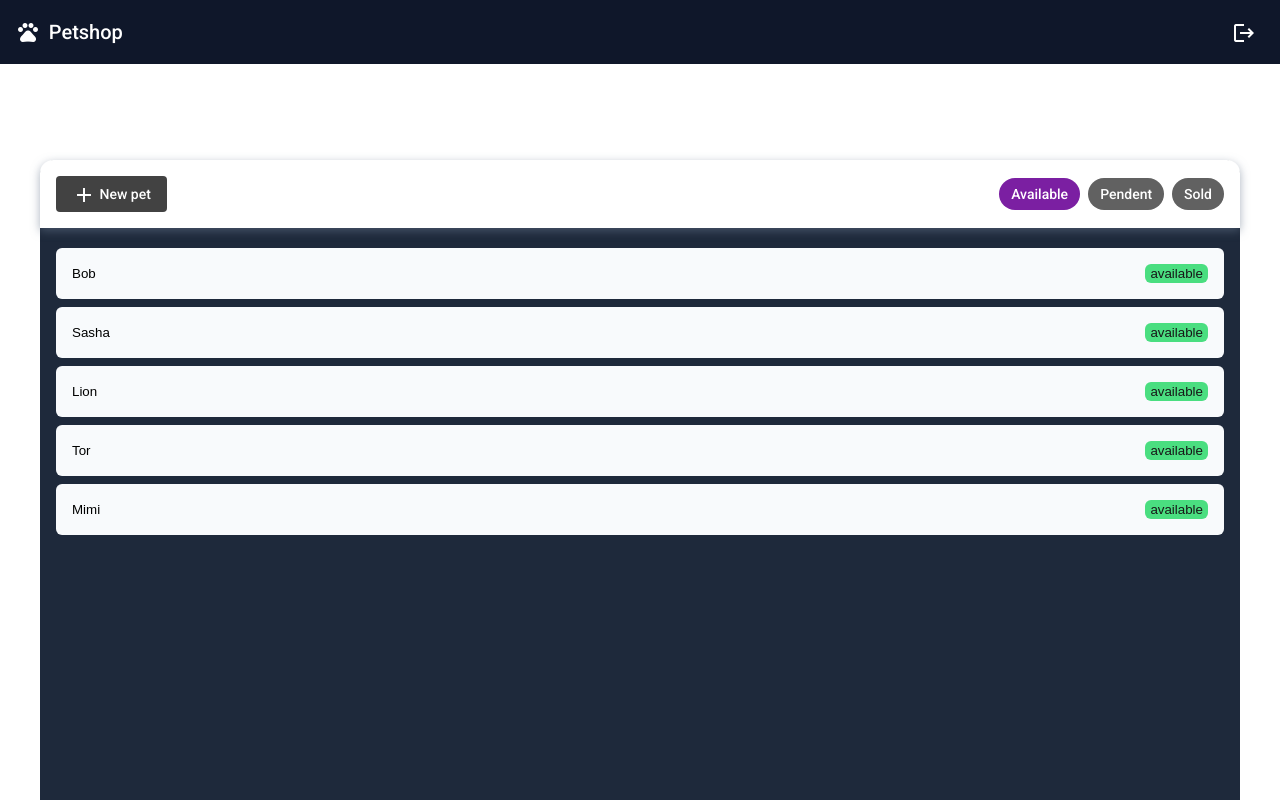
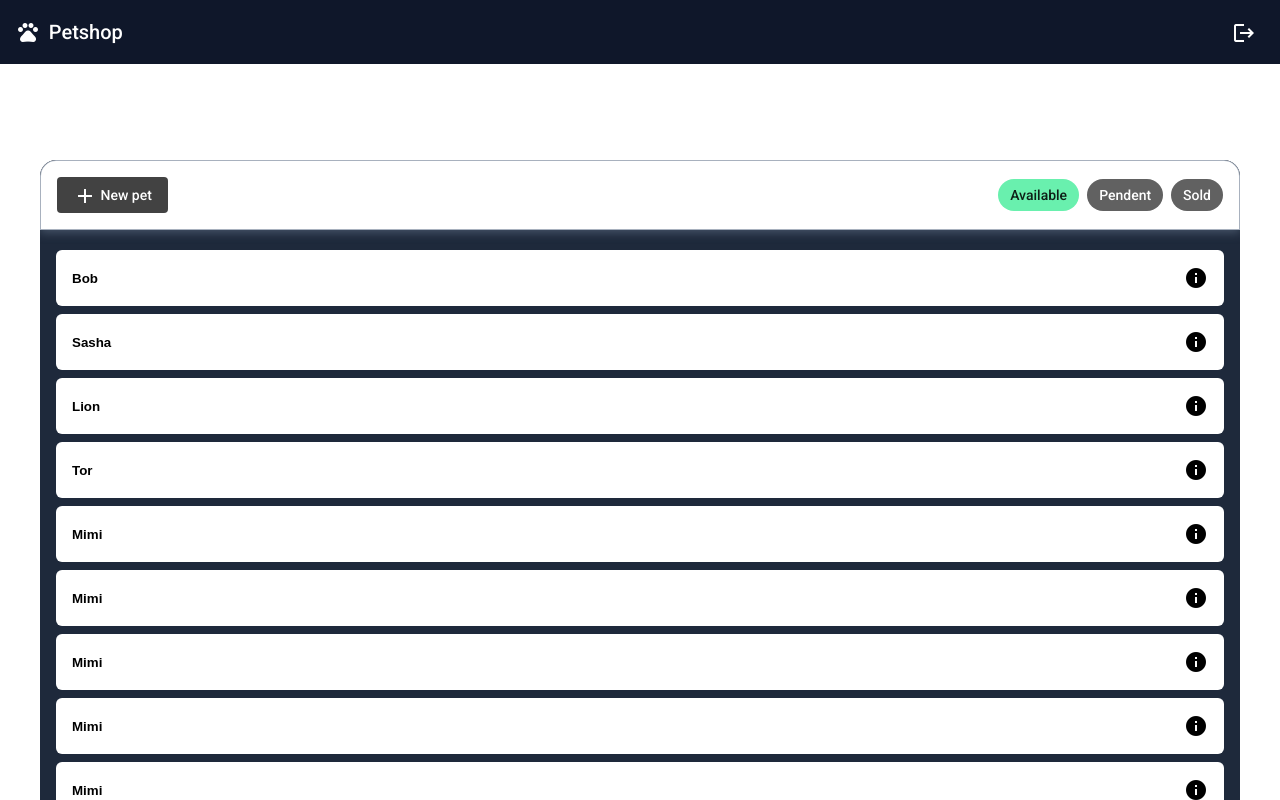
Before and after one commit to diogomachado/petshop, an Angular app: page /pets in a window 1280 px wide. Built offline with nearby package versions, Linux system fonts and the light colour scheme.

Commit message:
Sticky header added

```diff
--- a/src/app/pages/pet-list/pet-list.component.html
+++ b/src/app/pages/pet-list/pet-list.component.html
@@ -13,9 +13,9 @@
     </button>
     <div>
       <mat-chip-list aria-label="Status selection">
-        <mat-chip selected>Available</mat-chip>
-        <mat-chip>Pendent</mat-chip>
-        <mat-chip>Sold</mat-chip>
+        <mat-chip color="accent" selected>Available</mat-chip>
+        <mat-chip color="accent">Pendent</mat-chip>
+        <mat-chip color="accent">Sold</mat-chip>
       </mat-chip-list>
     </div>
   </header>
@@ -25,7 +25,7 @@
       <li class="pet-list-item" *ngFor="let pet of pets">
         <button type="button">
           <p class="name">{{ pet.name }}</p>
-          <span class="label available">{{ pet.status }}</span>
+          <mat-icon>info</mat-icon>
       </button>
       </li>
     </ul>
--- a/src/app/pages/pet-list/pet-list.component.scss
+++ b/src/app/pages/pet-list/pet-list.component.scss
@@ -15,13 +15,23 @@
       width: 100%;
       border: none;
       cursor: pointer;
-      background: #f8fafc;
+      background: #fff;
       border-radius: 6px;
+
+      &:hover {
+        opacity: 0.95;
+      }
+
+      &:active {
+        transform: scale(0.995);
+        filter: blur(0.5px);
+      }
     }
   }
 
   .name {
     margin: 0;
+    font-weight: bold;
   }
 }
 
--- a/src/app/pages/pet-list/pet-list.component.ts
+++ b/src/app/pages/pet-list/pet-list.component.ts
@@ -38,6 +38,46 @@ export class PetListComponent {
       name: 'Mimi',
       status: PetStatus.Available,
     },
+    {
+      name: 'Mimi',
+      status: PetStatus.Available,
+    },
+    {
+      name: 'Mimi',
+      status: PetStatus.Available,
+    },
+    {
+      name: 'Mimi',
+      status: PetStatus.Available,
+    },
+    {
+      name: 'Mimi',
+      status: PetStatus.Available,
+    },
+    {
+      name: 'Mimi',
+      status: PetStatus.Available,
+    },
+    {
+      name: 'Mimi',
+      status: PetStatus.Available,
+    },
+    {
+      name: 'Mimi',
+      status: PetStatus.Available,
+    },
+    {
+      name: 'Mimi',
+      status: PetStatus.Available,
+    },
+    {
+      name: 'Mimi',
+      status: PetStatus.Available,
+    },
+    {
+      name: 'Mimi',
+      status: PetStatus.Available,
+    },
   ];
 
   openModal() {}
--- a/src/styles.scss
+++ b/src/styles.scss
@@ -38,12 +38,16 @@ $navbar-height: 64px;
   bottom: 0;
   border-radius: 16px 16px 0 0;
   animation: slide-in-bottom 0.75s cubic-bezier(0.645, 0.045, 0.355, 1) both;
+  overflow: scroll;
+  z-index: 10;
 
   @media (min-width: 992px) {
     max-width: 1200px;
   }
 
   header {
+    position: sticky;
+    top: 0;
     display: flex;
     flex-direction: row;
     align-items: center;
@@ -51,7 +55,9 @@ $navbar-height: 64px;
     padding: 1rem;
     background: white;
     box-shadow: 0 3px 10px rgba(100, 116, 139, 0.557);
-    border-radius: 13px 13px 0 0;
+    border-radius: 16px 16px 0 0;
+    z-index: 11;
+    border: 1px rgba(100, 116, 139, 0.557) solid;
 
     .title {
       font-size: 17px;
```
